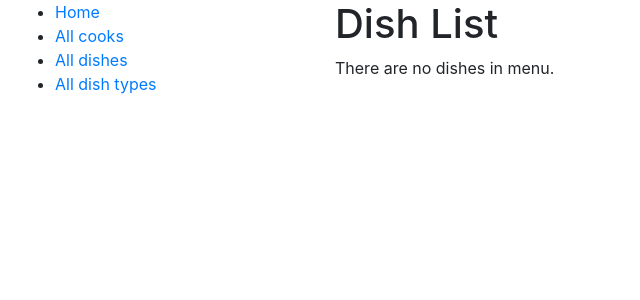
After one commit to volodymyr-komarnyckyi/restaurant-kitchen-service, a Django app: page /dishes/ in a window 1280 px wide. The commit adds this page. Shown: the top 300 px of the page, without its empty margins (0-640 px from the left). Run offline with Django 4.2, Linux system fonts and the light colour scheme; data that the repository does not hold is empty.

Commit message:
Create Class-based views (solved N+1 problem)

```diff
--- a/kitchen/urls.py
+++ b/kitchen/urls.py
@@ -1,9 +1,24 @@
 from django.urls import path
 
-from kitchen.views import index
+from kitchen.views import index, DishTypeListView, DishListView, CookListView
 
 urlpatterns = [
     path("", index, name="index"),
+    path(
+        "dish-types/",
+        DishTypeListView.as_view(),
+        name="dish-type-list"
+    ),
+    path(
+        "dishes/",
+        DishListView.as_view(),
+        name="dish-list"
+    ),
+    path(
+        "cooks/",
+        CookListView.as_view(),
+        name="cook-list"
+    ),
 ]
 
 app_name = "kitchen"
--- a/kitchen/views.py
+++ b/kitchen/views.py
@@ -1,4 +1,5 @@
 from django.shortcuts import render
+from django.views import generic
 
 from kitchen.models import Dish, Cook, DishType
 
@@ -15,3 +16,18 @@ def index(request):
     }
 
     return render(request, "kitchen/index.html", context=context)
+
+
+class DishTypeListView(generic.ListView):
+    model = DishType
+    context_object_name = "dish_type_list"
+    template_name = "kitchen/dish_type_list.html"
+
+
+class DishListView(generic.ListView):
+    model = Dish
+    queryset = Dish.objects.select_related("dish_type")
+
+
+class CookListView(generic.ListView):
+    model = Cook
--- a/templates/includes/sidebar.html
+++ b/templates/includes/sidebar.html
@@ -1,6 +1,6 @@
 <ul class="sidebar-nav">
   <li><a href="{% url "kitchen:index" %}">Home</a></li>
-  <li><a href="#">All cooks</a></li>
-  <li><a href="#">All dishes</a></li>
-  <li><a href="#">All dish types</a></li>
+  <li><a href="{% url "kitchen:cook-list" %}">All cooks</a></li>
+  <li><a href="{% url "kitchen:dish-list" %}">All dishes</a></li>
+  <li><a href="{% url "kitchen:dish-type-list" %}">All dish types</a></li>
 </ul>
--- /dev/null
+++ b/templates/kitchen/dish_list.html
@@ -0,0 +1,18 @@
+{% extends "base.html" %}
+
+{% block content %}
+  <h1>Dish List</h1>
+  {% if dish_list %}
+    <ul>
+      {% for dish in dish_list %}
+        <li>
+          <a href="#">{{ dish.name }}</a>
+          (price: {{ dish.price }}, dish type: {{ dish.dish_type.name }})
+        </li>
+      {% endfor %}
+    </ul>
+  {% else %}
+    <p>There are no dishes in menu.</p>
+  {% endif %}
+
+{% endblock %}
```
Also changed, not shown: templates/kitchen/cook_list.html (added, +15 -0 lines), templates/kitchen/dish_type_list.html (added, +15 -0 lines).
